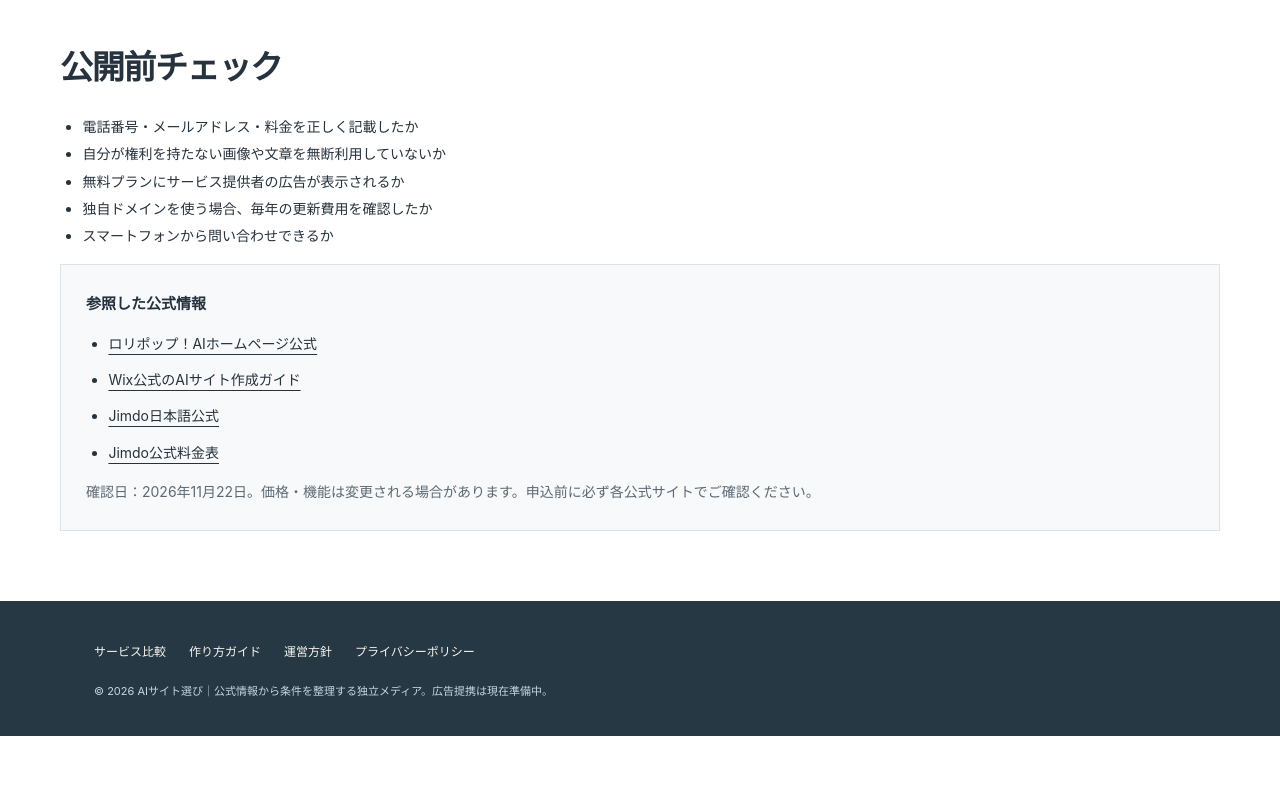
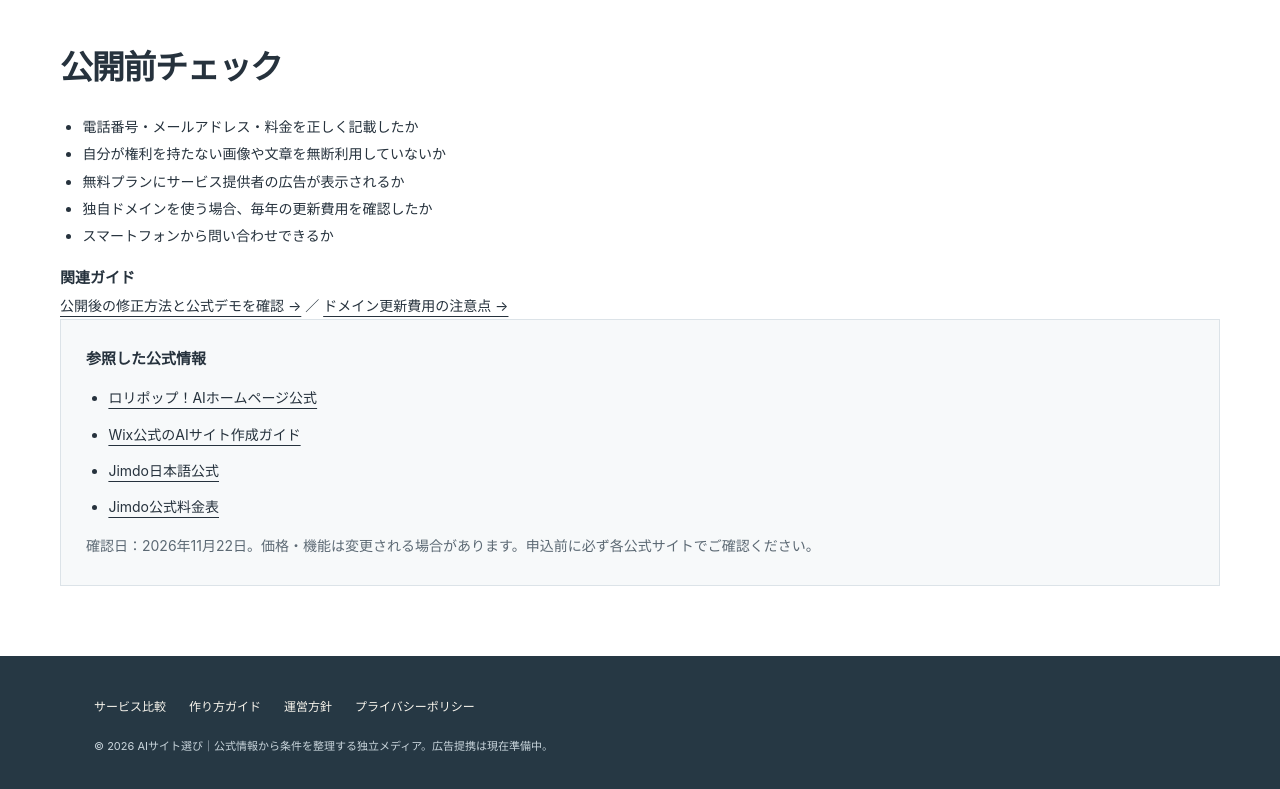
Before and after one commit to redwavestudioinfo/ai-site-erabi, a plain HTML site: page site/guide.html in a window 1280 px wide. Shown: the part 1528-2317 px from the top of the page. Before the commit the page ends 2264 px from the top, so only its background shows below. Drawn offline with Linux system fonts and the light colour scheme.

Commit message:
seo: connect existing guides to researched follow-up articles

```diff
--- a/site/guide.html
+++ b/site/guide.html
@@ -10,7 +10,7 @@
 <main id="main"><section class="pagehead"><div class="wrap"><div class="kicker">BEGINNER GUIDE</div><h1>AIでホームページを作る7ステップ</h1><p>最初の操作よりも「公開後に困らないこと」を重視した手順です。</p></div></section>
 <section class="wrap section article"><h2>まずは何を作りたいか決める</h2><p>AIにホームページを作らせる前に、用途を1つに絞ってください。店舗の案内、プロフィール、問い合わせ窓口、イベント告知では必要なページが違います。</p><ol class="feature-steps"><li><strong>目的を1行で書く</strong><p>例：「個人レッスンの内容・料金・問い合わせ方法を伝える」</p></li><li><strong>最低限の情報を集める</strong><p>名前、サービス内容、実際の料金、営業時間・対応範囲、写真、連絡方法を用意。</p></li><li><strong>無料条件を確認してツールを選ぶ</strong><p>試用期間なのか、期限なく無料公開できるプランなのかを区別する。</p></li><li><strong>AIでページの土台を作る</strong><p>見出しと文章の初稿を生成させる。連絡先や価格など事実は自分で入力する。</p></li><li><strong>スマホ画面を確認する</strong><p>文字の大きさ、押しやすいボタン、フォームの動作、画像表示を確認する。</p></li><li><strong>規約・画像・個人情報の扱いを確認する</strong><p>使ってよい写真か、問い合わせで取得する個人情報をどう扱うか確認する。</p></li><li><strong>公開して更新する</strong><p>公開後に修正できる操作を理解してから、ドメインや有料プランを検討する。</p></li></ol>
 <h2>AIに入力する指示文の例</h2><div class="subtle-box"><p>個人レッスンの紹介ページを作ってください。目的は初めて訪れた人が内容と料金を理解し、問い合わせしやすくすることです。ページには「サービス内容」「料金」「よくある質問」「問い合わせ」を入れてください。料金や資格などの事実は推測せず、未入力の場所を残してください。スマートフォンでも読みやすくしてください。</p></div><p class="aside">この指示文はサイト運営者が作った例文であり、特定ツールでの出力を保証するものではありません。</p>
-<h2>公開前チェック</h2><ul><li>電話番号・メールアドレス・料金を正しく記載したか</li><li>自分が権利を持たない画像や文章を無断利用していないか</li><li>無料プランにサービス提供者の広告が表示されるか</li><li>独自ドメインを使う場合、毎年の更新費用を確認したか</li><li>スマートフォンから問い合わせできるか</li></ul>
+<h2>公開前チェック</h2><ul><li>電話番号・メールアドレス・料金を正しく記載したか</li><li>自分が権利を持たない画像や文章を無断利用していないか</li><li>無料プランにサービス提供者の広告が表示されるか</li><li>独自ドメインを使う場合、毎年の更新費用を確認したか</li><li>スマートフォンから問い合わせできるか</li></ul><div class="related-reading"><strong>関連ガイド</strong><p><a href="/articles/edit-after-publish.html">公開後の修正方法と公式デモを確認 →</a> ／ <a href="/articles/domain-renewal.html">ドメイン更新費用の注意点 →</a></p></div>
 <section class="subtle-box"><strong>参照した公式情報</strong><ul class="sources"><li><a href="https://lolipop.jp/ai/homepage/" target="_blank" rel="noopener noreferrer">ロリポップ！AIホームページ公式</a></li><li><a href="https://ja.wix.com/blog/2026/09/how-to-use-wix-ai-website-builder" target="_blank" rel="noopener noreferrer">Wix公式のAIサイト作成ガイド</a></li><li><a href="https://www.jimdo.com/jp/" target="_blank" rel="noopener noreferrer">Jimdo日本語公式</a></li><li><a href="https://www.jimdo.com/jp/pricing/" target="_blank" rel="noopener noreferrer">Jimdo公式料金表</a></li></ul><p class="aside">確認日：2026年11月22日。価格・機能は変更される場合があります。申込前に必ず各公式サイトでご確認ください。</p></section></section></main>
 <footer class="footer"><div class="wrap"><div class="footer-links"><a href="/compare.html">サービス比較</a><a href="/guide.html">作り方ガイド</a><a href="/about.html">運営方針</a><a href="/privacy.html">プライバシーポリシー</a></div><small>© 2026 AIサイト選び｜公式情報から条件を整理する独立メディア。広告提携は現在準備中。</small></div></footer>
 <script src="/assets/app.js" defer></script></body></html>
```
